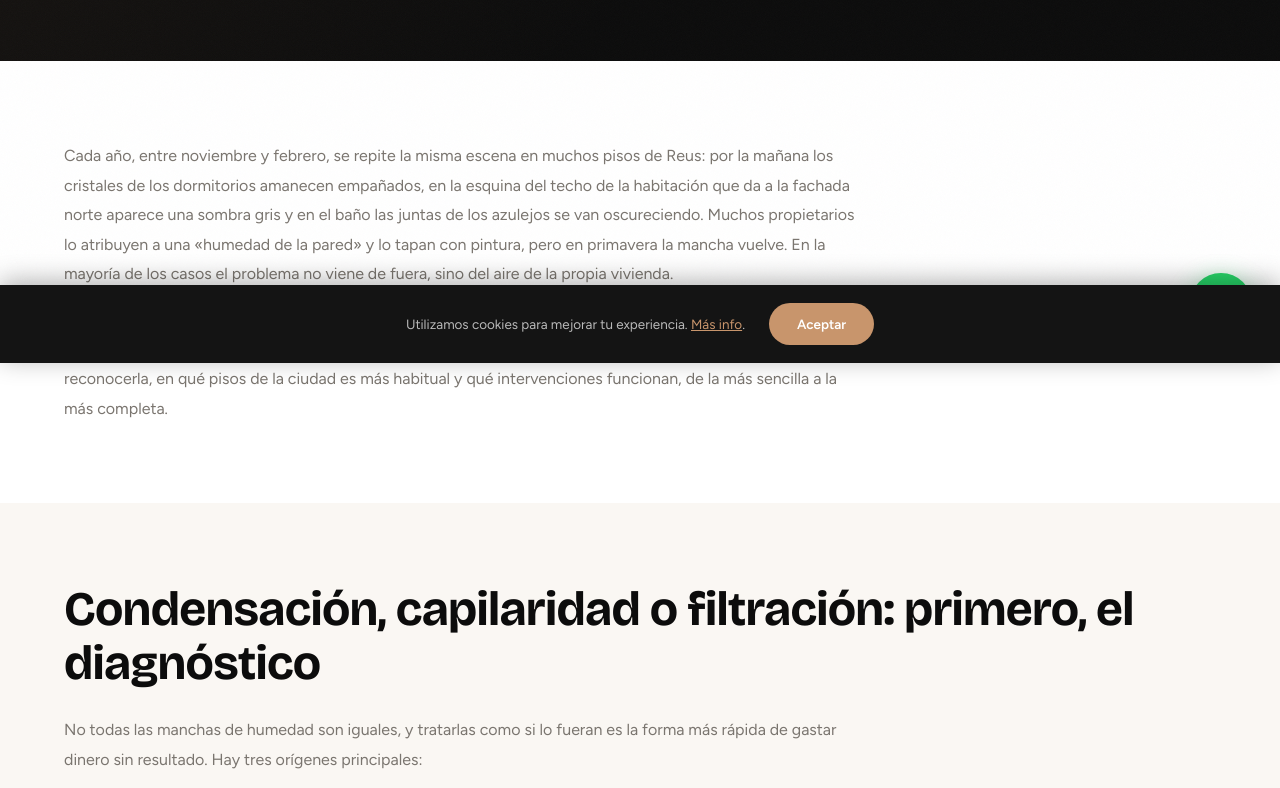
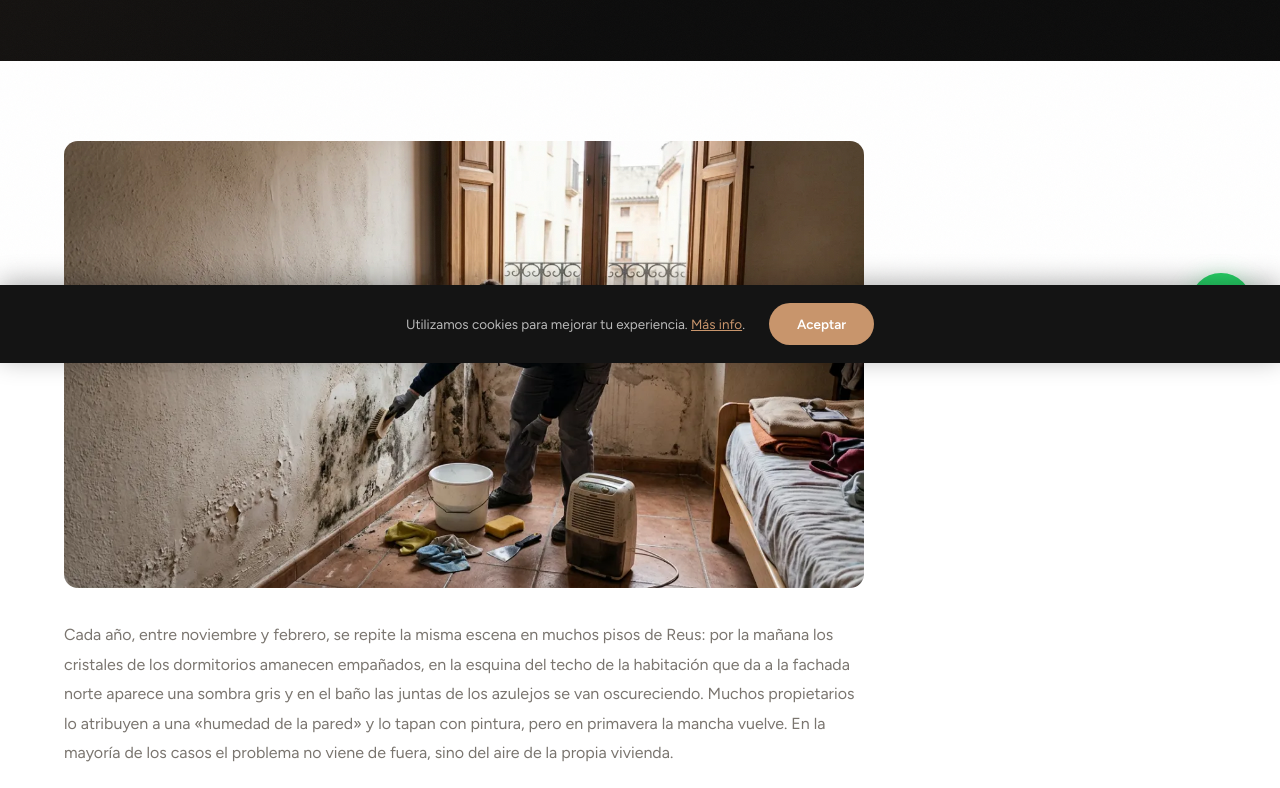
Before and after one commit to suchonasarkar1122-droid/reformasreus, a plain HTML site: page blog/humedad-condensacion-pisos-reus-invierno.html in a window 1280 px wide. Shown: the part 437-1225 px from the top of the page. Drawn offline with nearby package versions, Linux system fonts and the light colour scheme.

Commit message:
Blog: imagen destacada en el post
Co-Authored-By: Claude Opus 5.5 <noreply@anthropic.com>

```diff
--- a/blog/humedad-condensacion-pisos-reus-invierno.html
+++ b/blog/humedad-condensacion-pisos-reus-invierno.html
@@ -16,13 +16,13 @@
   <meta property="og:type" content="article">
   <meta property="og:locale" content="es_ES">
   <meta property="og:site_name" content="CUBE Reformas Reus">
-  <meta property="og:image" content="https://cubereformasreus.es/img/reforma-bano-moderno-reus.webp">
-  <meta property="og:image:width" content="1200">
-  <meta property="og:image:height" content="630">
+  <meta property="og:image" content="https://cubereformasreus.es/img/blog/humedad-condensacion-pisos-reus-invierno.webp">
+  <meta property="og:image:width" content="1280">
+  <meta property="og:image:height" content="715">
   <meta name="twitter:card" content="summary_large_image">
   <meta name="twitter:title" content="Humedad y condensación en pisos de Reus: qué hacer antes del invierno">
   <meta name="twitter:description" content="Por qué salen moho y gotas en los cristales en invierno, cómo distinguir condensación de filtración y qué reformas lo solucionan en pisos de Reus.">
-  <meta name="twitter:image" content="https://cubereformasreus.es/img/reforma-bano-moderno-reus.webp">
+  <meta name="twitter:image" content="https://cubereformasreus.es/img/blog/humedad-condensacion-pisos-reus-invierno.webp">
   <link rel="preconnect" href="https://fonts.googleapis.com">
   <link rel="preconnect" href="https://fonts.gstatic.com" crossorigin>
   <link rel="preload" as="style" href="https://fonts.googleapis.com/css2?family=Bricolage+Grotesque:opsz,wght@12..96,400;12..96,600;12..96,700;12..96,800&family=Figtree:ital,wght@0,300;0,400;0,500;0,600;0,700;1,400&display=swap" onload="this.onload=null;this.rel='stylesheet'">
@@ -31,7 +31,7 @@
   <script type="application/ld+json">
   {"@context":"https://schema.org","@graph":[
     {"@type":["LocalBusiness","HomeAndConstructionBusiness","GeneralContractor"],"@id":"https://cubereformasreus.es/#business","name":"Arquitectos y Reformas Reus","url":"https://cubereformasreus.es","telephone":"+34877278125","email":"info@cubereformasreus.es","address":{"@type":"PostalAddress","streetAddress":"Carrer de Misericòrdia, 5","addressLocality":"Reus","addressRegion":"Tarragona","postalCode":"43205","addressCountry":"ES"},"geo":{"@type":"GeoCoordinates","latitude":"41.1561","longitude":"1.1069"},"openingHoursSpecification":[{"@type":"OpeningHoursSpecification","dayOfWeek":["Monday","Tuesday","Wednesday","Thursday","Friday"],"opens":"09:00","closes":"19:00"},{"@type":"OpeningHoursSpecification","dayOfWeek":"Saturday","opens":"10:00","closes":"14:00"}],"priceRange":"€€","image":"https://cubereformasreus.es/img/reforma-cocina-moderna-reus.webp"},
-    {"@type":"BlogPosting","@id":"https://cubereformasreus.es/blog/humedad-condensacion-pisos-reus-invierno.html#article","headline":"Humedad y condensación en pisos de Reus: qué hacer antes del invierno","description":"Por qué salen moho y gotas en los cristales en invierno, cómo distinguir condensación de filtración y qué reformas lo solucionan en pisos de Reus.","image":"https://cubereformasreus.es/img/reforma-bano-moderno-reus.webp","datePublished":"2026-11-15","dateModified":"2026-11-15","inLanguage":"es-ES","mainEntityOfPage":"https://cubereformasreus.es/blog/humedad-condensacion-pisos-reus-invierno.html","author":{"@id":"https://cubereformasreus.es/#business"},"publisher":{"@id":"https://cubereformasreus.es/#business"}},
+    {"@type":"BlogPosting","@id":"https://cubereformasreus.es/blog/humedad-condensacion-pisos-reus-invierno.html#article","headline":"Humedad y condensación en pisos de Reus: qué hacer antes del invierno","description":"Por qué salen moho y gotas en los cristales en invierno, cómo distinguir condensación de filtración y qué reformas lo solucionan en pisos de Reus.","image":"https://cubereformasreus.es/img/blog/humedad-condensacion-pisos-reus-invierno.webp","datePublished":"2026-11-15","dateModified":"2026-11-15","inLanguage":"es-ES","mainEntityOfPage":"https://cubereformasreus.es/blog/humedad-condensacion-pisos-reus-invierno.html","author":{"@id":"https://cubereformasreus.es/#business"},"publisher":{"@id":"https://cubereformasreus.es/#business"}},
     {"@type":"BreadcrumbList","@id":"https://cubereformasreus.es/blog/humedad-condensacion-pisos-reus-invierno.html#breadcrumb","itemListElement":[{"@type":"ListItem","position":1,"name":"Inicio","item":"https://cubereformasreus.es/"},{"@type":"ListItem","position":2,"name":"Humedad y condensación en pisos de Reus"}]}
   ]}
   </script>
@@ -91,6 +91,9 @@
   <article>
   <section class="content-section rv">
     <div class="container">
+      <figure class="post-figure">
+        <img src="/img/blog/humedad-condensacion-pisos-reus-invierno.webp" alt="Mujer limpiando moho por condensación en la pared de un piso de Reus, con un deshumidificador al lado" width="1280" height="715" loading="eager" fetchpriority="high" decoding="async">
+      </figure>
       <p>Cada año, entre noviembre y febrero, se repite la misma escena en muchos pisos de Reus: por la mañana los cristales de los dormitorios amanecen empañados, en la esquina del techo de la habitación que da a la fachada norte aparece una sombra gris y en el baño las juntas de los azulejos se van oscureciendo. Muchos propietarios lo atribuyen a una «humedad de la pared» y lo tapan con pintura, pero en primavera la mancha vuelve. En la mayoría de los casos el problema no viene de fuera, sino del aire de la propia vivienda.</p>
       <p>Reus no tiene inviernos especialmente duros, pero la combinación de noches frescas, días húmedos y edificios sin aislamiento crea las condiciones perfectas para la condensación. En este artículo explicamos cómo reconocerla, en qué pisos de la ciudad es más habitual y qué intervenciones funcionan, de la más sencilla a la más completa.</p>
     </div>
--- a/style.css
+++ b/style.css
@@ -105,6 +105,8 @@ h3{font-size:clamp(1.15rem,2vw,1.4rem)}
 .content-section h2{margin-bottom:24px}
 .content-section p{font-size:1rem;line-height:1.85;color:var(--text-l);margin-bottom:16px;max-width:800px}
 .content-section p:last-child{margin-bottom:0}
+.post-figure{max-width:800px;margin:0 0 32px}
+.post-figure img{display:block;width:100%;height:auto;border-radius:14px}
 .content-section ul{margin:16px 0 24px 0}
 .content-section ul li{position:relative;padding-left:24px;margin-bottom:10px;font-size:.95rem;color:var(--text-l);line-height:1.7}
 .content-section ul li::before{content:'';position:absolute;left:0;top:10px;width:8px;height:8px;border-radius:50%;background:var(--accent)}
```
Also changed, not shown: img/blog/humedad-condensacion-pisos-reus-invierno.webp (added).
